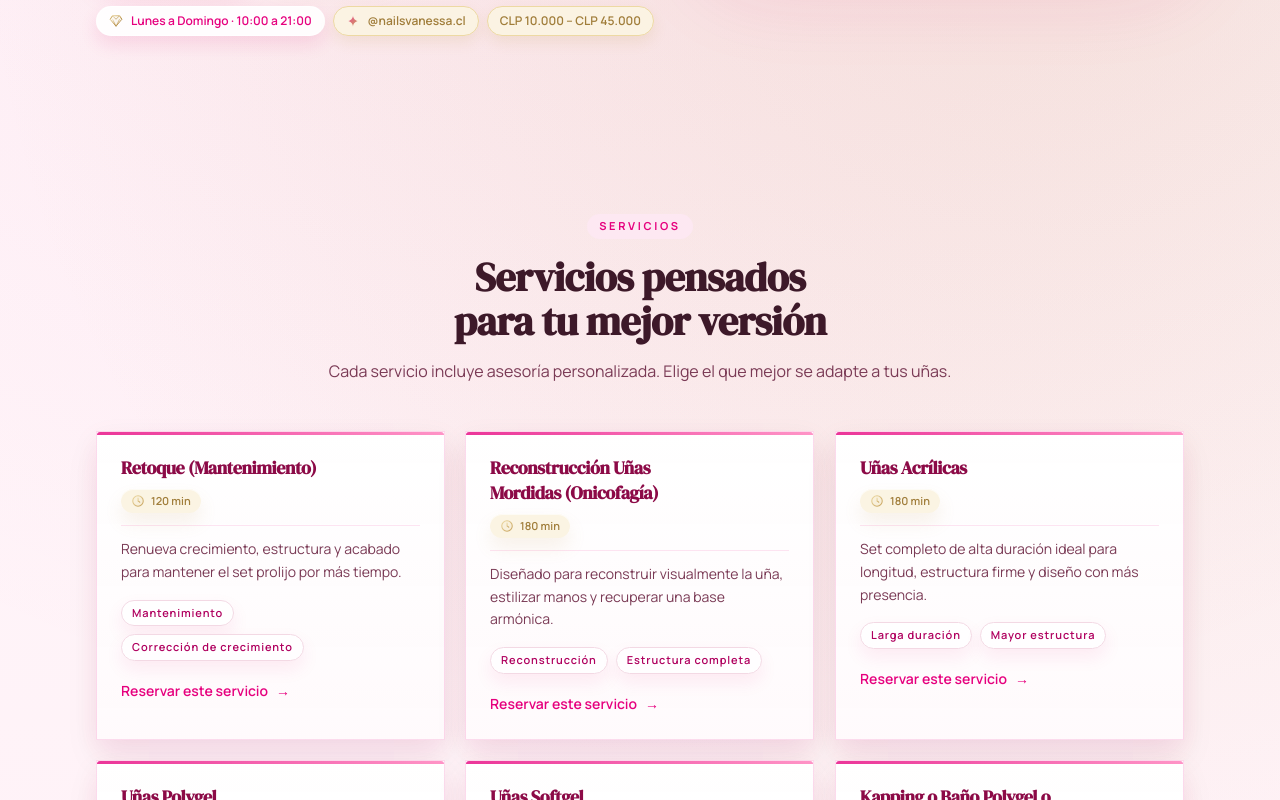
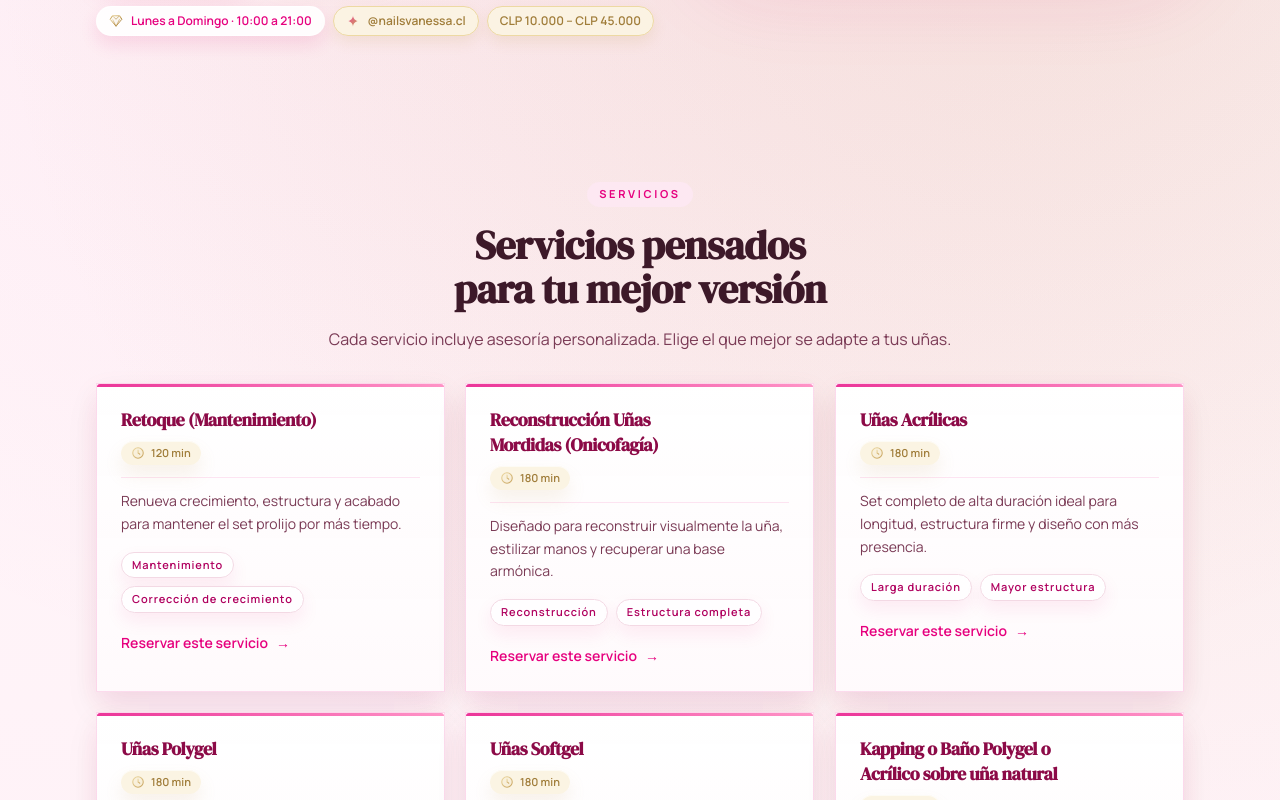
Before and after one commit to armyv7v/vanessa-studio, a Next.js app: page / in a window 1280 px wide. Shown: the part 720-1520 px from the top of the page. Built offline with nearby package versions, Linux system fonts and the light colour scheme; no server answers.

Commit message:
fix(landing): reduce empty space atop the services section

```diff
--- a/components/LandingServices.js
+++ b/components/LandingServices.js
@@ -4,7 +4,7 @@ import { services } from '../lib/services';
 export default function LandingServices({ onReserve }) {
   return (
     <section id="servicios" className="scroll-mt-24">
-      <div className="mx-auto max-w-6xl px-4 py-16 sm:px-6 lg:px-8 lg:py-20">
+      <div className="mx-auto max-w-6xl px-4 pt-8 pb-16 sm:px-6 lg:px-8 lg:pt-12 lg:pb-20">
         <div className="mx-auto max-w-2xl text-center">
           <span className="section-kicker">Servicios</span>
           <h2 className="headline-section mt-4">Servicios pensados para tu mejor versión</h2>
@@ -13,7 +13,7 @@ export default function LandingServices({ onReserve }) {
           </p>
         </div>
 
-        <div className="mt-12 grid gap-5 sm:grid-cols-2 lg:grid-cols-3">
+        <div className="mt-8 grid gap-5 sm:grid-cols-2 lg:grid-cols-3">
           {services.map((service, index) => (
             <article
               key={service.id}
```
